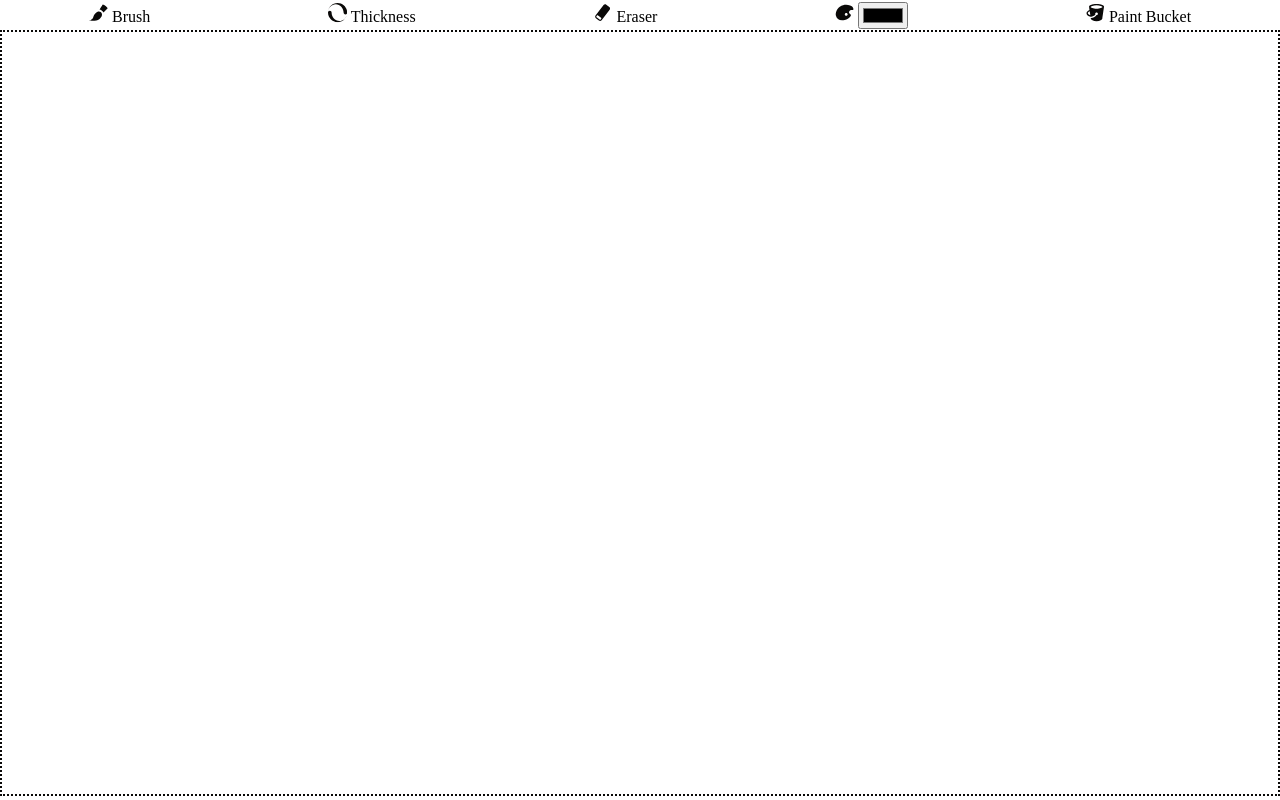
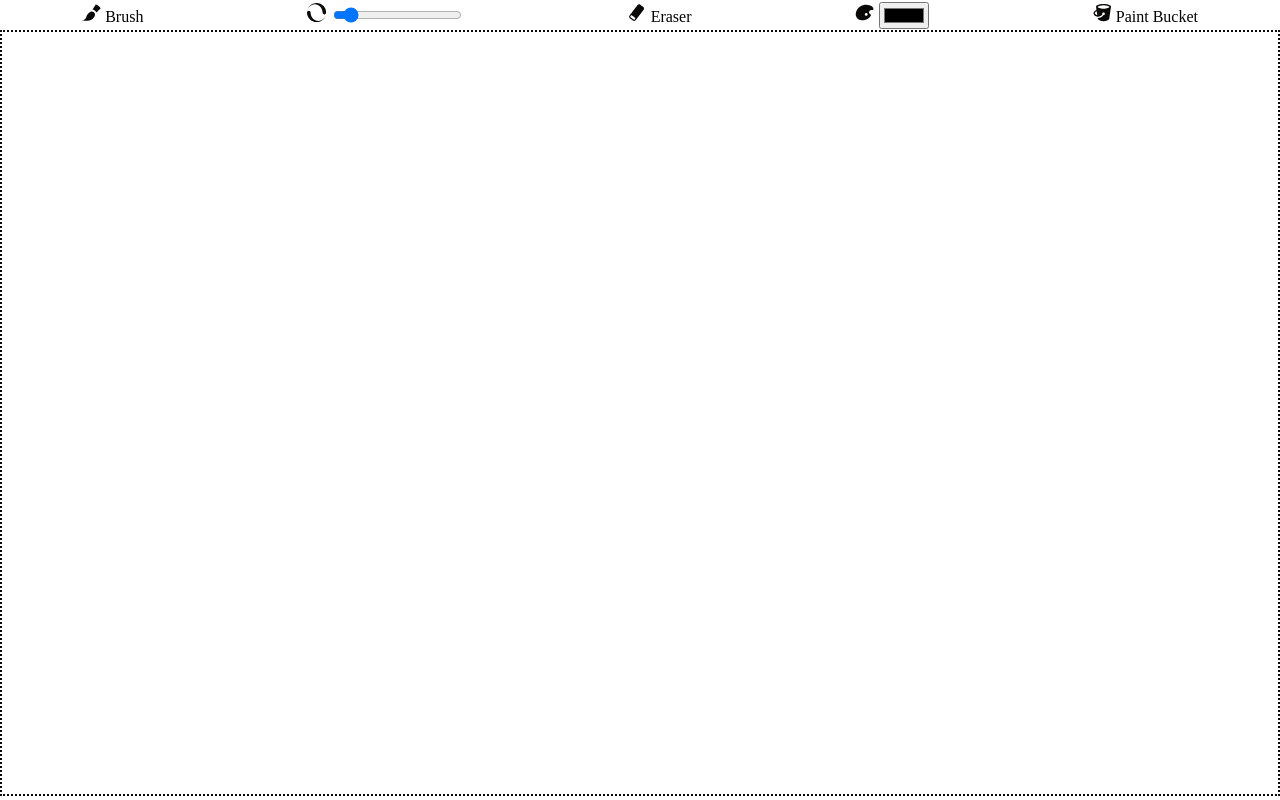
Before and after one commit to mlbakke/PaintBrowser, a plain HTML site: page index.html in a window 1280 px wide. Drawn offline with Linux system fonts and the light colour scheme.

Commit message:
added input for thickness

```diff
--- a/index.html
+++ b/index.html
@@ -15,11 +15,11 @@
             </svg>
             <span class="tools__text">Brush</span>
         </div>
-        <div class="tools__tool" id="thickness">
+        <div class="tools__tool">
             <svg class="tools__icon">
                 <use xlink:href="icons/sprite.svg#icon-spinner9"></use>
             </svg>
-            <span class="tools__text">Thickness</span>
+            <input id="thickness" type="range" min="1" max="100" value="10">
         </div>
         <div class="tools__tool" id="eraser">
             <svg class="tools__icon">
```
